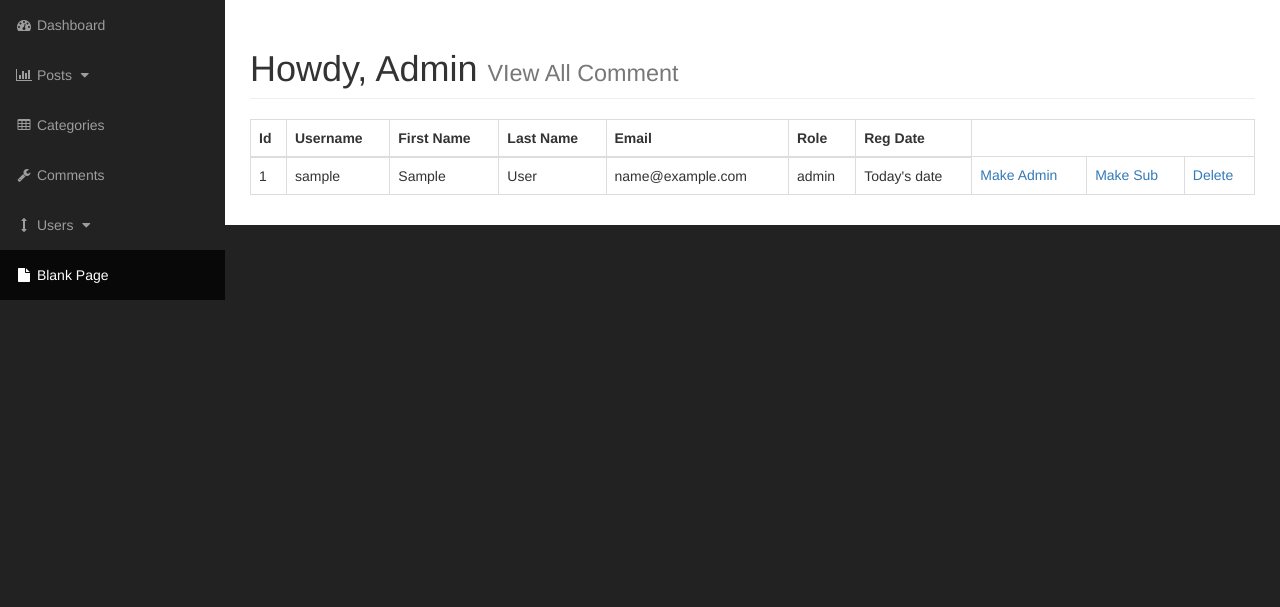
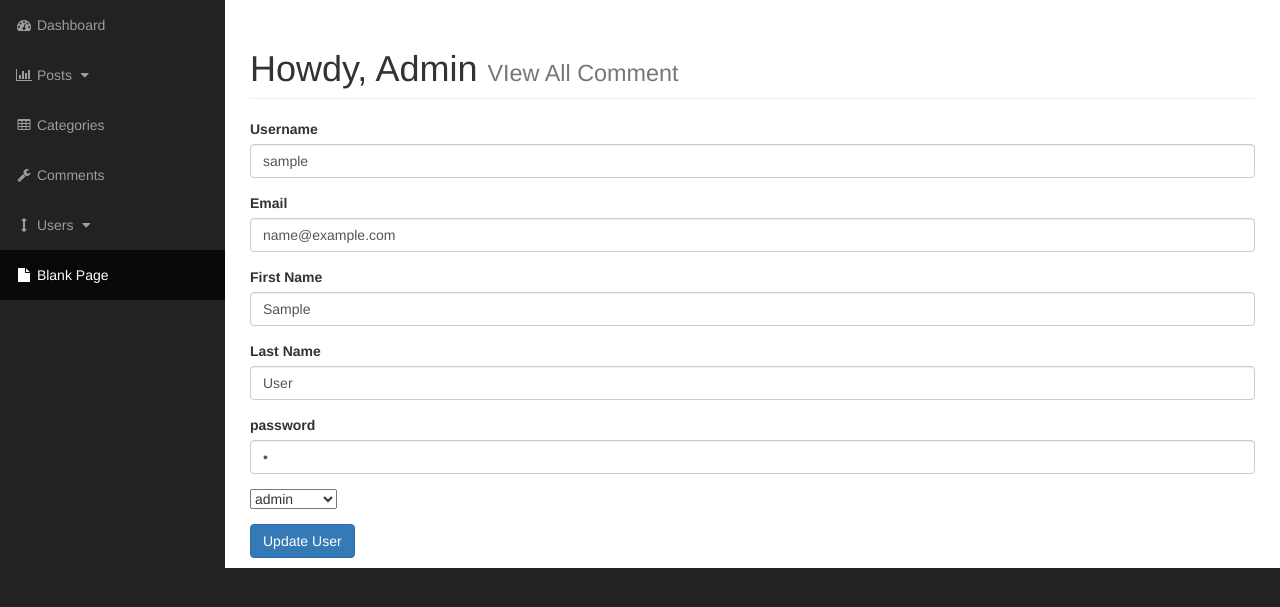
Before and after one commit to irorochad/cms, a PHP site: page /admin/users.php?source=edit_user&id=1 in a window 1280 px wide. Shown: the part 51-658 px from the top of the page. Run offline with PHP 8.4, Linux system fonts and the light colour scheme; tables that the repository leaves empty or names only in its code hold one stand-in row (values such as "Sample post").

Commit message:
finished the add and edit user page from admin

```diff
--- a/admin/includes/addUser.inc.php
+++ b/admin/includes/addUser.inc.php
@@ -60,8 +60,8 @@ if (isset($_POST['addUserBTN'])) {
     <div class="form-group">
 
         <select name="userRole">
+            <option>subscriber</option>
             <option>admin</option>
-            <option>subscriber</option>
         </select>
     </div>
 
--- /dev/null
+++ b/admin/includes/edit_user.inc.php
@@ -0,0 +1,86 @@
+<?php
+
+if (isset($_GET['id'])) {
+    $the_user_id = $_GET['id'];
+
+    $query = "SELECT * FROM users WHERE id = $the_user_id ";
+    $edit_user = mysqli_query($db_Connection, $query);
+
+    while ($row = mysqli_fetch_assoc($edit_user)) {
+        $userName = $row['username'];
+        $firstName = $row['first_name'];
+        $lastName = $row['last_name'];
+        $email = $row['email'];
+        $password = $row['password'];
+        $userRole = $row['user_role'];
+    }
+
+    if (isset($_POST['editUser'])) {
+        $userName = mysqli_real_escape_string($db_Connection, $_POST['user_name']);
+        $userEmail = mysqli_real_escape_string($db_Connection, $_POST['user_email']);
+        $firstName = mysqli_real_escape_string($db_Connection, $_POST['first_name']);
+        $lastName = mysqli_real_escape_string($db_Connection, $_POST['last_name']);
+        $password = mysqli_real_escape_string($db_Connection, $_POST['user_password']);
+        $userRole = mysqli_real_escape_string($db_Connection, $_POST['userRole']);
+
+
+
+        $query = "UPDATE users SET ";
+        $query .= "username = '{$userName}', ";
+        $query .= "password = '{$password}', ";
+        $query .= "first_name = '{$firstName}', ";
+        $query .= "last_name = '{$lastName}', ";
+        $query .= "email = '{$userEmail}', ";
+        $query .= "user_role = '{$userRole}', ";
+        $query .= "image = 'imagelink', ";
+        $query .= "randSalt =  'hashedpass' ";
+        $query .= "WHERE id = {$the_user_id} ";
+
+        $updateuser = mysqli_query($db_Connection, $query);
+        if (!$updateuser) {
+            die("Unable to update, please check your errors." . mysqli_error($db_Connection));
+        }
+    }
+}
+?>
+
+
+
+<form action="" method="POST" enctype="multipart/form-data">
+
+    <div class="form-group">
+        <label for="user_name">Username</label>
+        <input type="text" <?php echo "value='$userName'";?> class="form-control" name="user_name">
+    </div>
+    <div class="form-group">
+        <label for="user_email">Email</label>
+        <input type="email" <?php echo "value='$email'";?> class="form-control" name="user_email">
+    </div>
+
+    <div class="form-group">
+        <label for="First Name">First Name</label>
+        <input type="text" <?php echo "value='$firstName'";?> class="form-control" name="first_name">
+    </div>
+    <div class="form-group">
+        <label for="postImg">Last Name</label>
+        <input type="text" <?php echo "value='$lastName'";?> class="form-control" name="last_name">
+    </div>
+
+    <div class="form-group">
+        <label for="user_password">password</label>
+        <input type="password" <?php echo "value='$password'";?> class="form-control" name="user_password">
+    </div>
+    <div class="form-group">
+        <select name="userRole">
+            <?php echo "<option>$userRole</option>";
+            if($userRole == 'admin') {
+                echo "<option value='subscriber' >subscriber</option>";
+            } else {
+                echo "<option value='admin'>admin</option>";
+            }
+            ?>
+        </select>
+    </div>
+
+    <button type="submit" name="editUser" class="btn btn-primary">Update User</button>
+</form>
--- a/admin/includes/view_all_users.inc.php
+++ b/admin/includes/view_all_users.inc.php
@@ -36,8 +36,9 @@
 
 
 
-            echo "<td><a href='users.php?admin=$id'>Make Admin</a> </td>";
-            echo "<td><a href='users.php?subscriber=$id'>Make Sub</a> </td>";
+            // echo "<td><a href='users.php?admin=$id'>Make Admin</a> </td>";
+            // echo "<td><a href='users.php?subscriber=$id'>Make Sub</a> </td>";
+            echo "<td><a href='users.php?source=edit_user&id=$id'>Edit</a> </td>";
             echo "<td><a href='users.php?delete=$id'>Delete</a></td>";
             echo "</tr>";
         }
@@ -45,21 +46,21 @@
 
         <!-- Actions to approve, unapprove, and delete comment here -->
         <?php
-        if (isset($_GET['admin'])) {
-            $the_user_id = $_GET['admin'];
+        // if (isset($_GET['admin'])) {
+        //     $the_user_id = $_GET['admin'];
 
-            $query = "UPDATE users SET user_role = 'admin' WHERE id = $the_user_id ";
-            $query_admin_users = mysqli_query($db_Connection, $query);
-            header("Location: users.php");
-        }
+        //     $query = "UPDATE users SET user_role = 'admin' WHERE id = $the_user_id ";
+        //     $query_admin_users = mysqli_query($db_Connection, $query);
+        //     header("Location: users.php");
+        // }
 
-        if (isset($_GET['subscriber'])) {
-            $the_user_id = $_GET['subscriber'];
+        // if (isset($_GET['subscriber'])) {
+        //     $the_user_id = $_GET['subscriber'];
 
-            $query = "UPDATE users SET user_role = 'subscriber' WHERE id = $the_user_id ";
-            $query_admin_users = mysqli_query($db_Connection, $query);
-            header("Location: users.php");
-        }
+        //     $query = "UPDATE users SET user_role = 'subscriber' WHERE id = $the_user_id ";
+        //     $query_admin_users = mysqli_query($db_Connection, $query);
+        //     header("Location: users.php");
+        // }
 
         if (isset($_GET['delete'])) {
             $the_user_id= $_GET['delete'];
--- a/admin/users.php
+++ b/admin/users.php
@@ -30,9 +30,9 @@
                             include "includes/addUser.inc.php";
                             break;
 
-                        // case 'edit_post':
-                        //     include "includes/edit_post.inc.php";
-                        //     break;
+                        case 'edit_user':
+                            include "includes/edit_user.inc.php";
+                            break;
 
                         default:
                             include "includes/view_all_users.inc.php";
```
